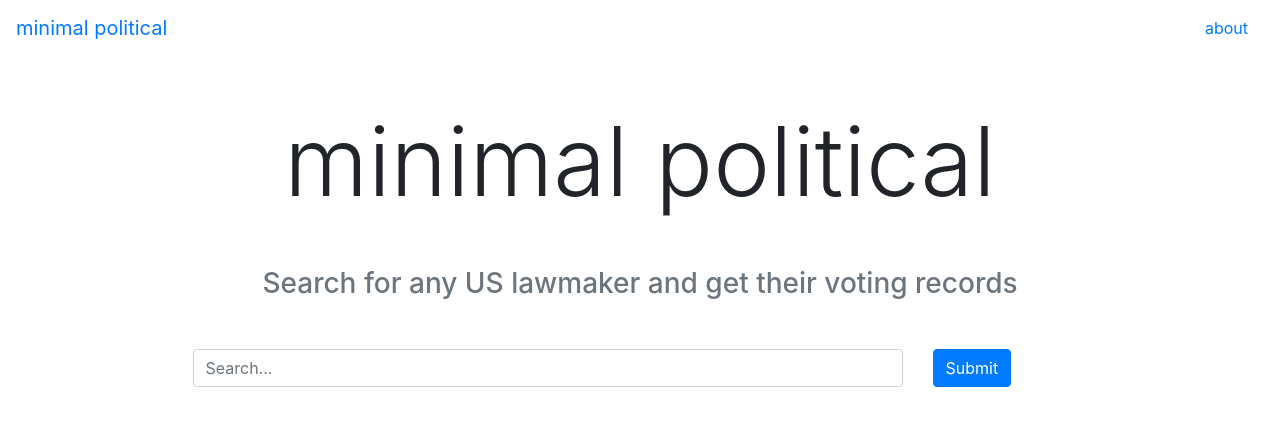
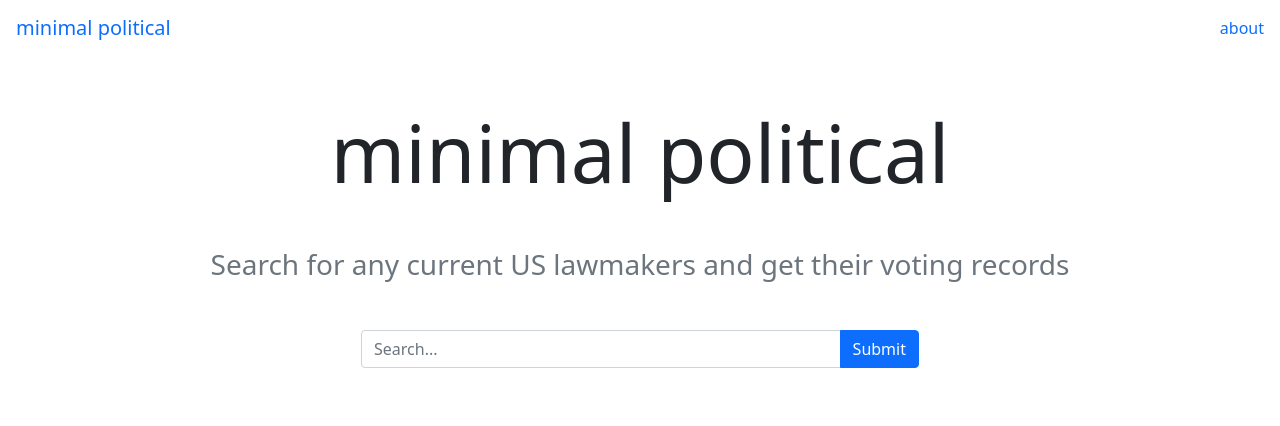
Before and after one commit to JohnnyQuinn/minimal-political, a Flask app: page / in a window 1280 px wide. Shown: the top 426 px of the page. Run offline with Flask 2, Linux system fonts and the light colour scheme; some libraries are stand-ins or nearby versions.

Commit message:
updated to bootstrap v.5, deleted autocomplete stuff from home.html, and added to lawmaker_info() to include outputting correct party

```diff
--- a/app.py
+++ b/app.py
@@ -68,6 +68,14 @@ def get_lawmaker_info(lawmaker_query, senate_members_data, house_members_data):
                     lawmaker_info['chamber'] = 'House'
                     lawmaker_info['party'] = member['party']
                     break
+
+    # corrects lawmaker's party
+    if lawmaker_info['party'] == 'R':
+        lawmaker_info['party'] = 'Republican'
+    elif lawmaker_info['party'] == 'D':
+        lawmaker_info['party'] = 'Democrat'
+    else:
+        lawmaker_info['party'] = 'Independent'
 
     return lawmaker_info
 
--- a/templates/home.html
+++ b/templates/home.html
@@ -6,41 +6,20 @@
         <title></title>
         <meta name="description" content="">
         <meta name="viewport" content="width=device-width, initial-scale=1">
-        <link rel="stylesheet" href="https://stackpath.bootstrapcdn.com/bootstrap/4.1.3/css/bootstrap.min.css" integrity="sha384-MCw98/SFnGE8fJT3GXwEOngsV7Zt27NXFoaoApmYm81iuXoPkFOJwJ8ERdknLPMO" crossorigin="anonymous">
+        <link href="https://cdn.jsdelivr.net/npm/bootstrap@5.0.0-beta1/dist/css/bootstrap.min.css" rel="stylesheet" integrity="sha384-giJF6kkoqNQ00vy+HMDP7azOuL0xtbfIcaT9wjKHr8RbDVddVHyTfAAsrekwKmP1" crossorigin="anonymous">
         <title>minimal political</title>
     </head>
     <body>
         <nav class="navbar">
-            <a href="#" class="navbar-brand">minimal political</a>
+            <a href="#" class="navbar-brand ps-3">minimal political</a>
             <a href="" class="nav-link">about</a>
         </nav>
         <div class="container mx-auto mt-5">
             <h1 class="display-1 text-center">minimal political</h1>
-            <h3 class="text-muted text-center mt-5">Search for any US lawmaker and get their voting records</h1>
-            <form action="/lawmaker-results" method="GET" class="mt-5">
-                <div class="form-inline">
-                    <div class="container">
-                        <div class="row">
-                            <div class="col-1"></div>
-                            <div class="container col-8 ">
-                                <input type="text" id="seachbar" class="form-control ml-auto w-100" placeholder="Search..." name="lawmaker-query" autocomplete="off">
-                                <div id="autocomplete_box" style="display:none">
-                                    <ul>
-                                        {% for member in full_congress_list %}
-                                            <li>
-                                                <p>{{ member['last_name'] }}</p>
-                                            </li>
-                                        {% endfor %}
-                                    </ul>
-                                </div>
-                            </div>
-                            <div class="col-2 ">
-                                <button type="submit" class="btn btn-primary mr-auto">Submit</button>
-                            </div>
-                            <div class="col-1"></div>
-                        </div>
-                    </div>
-                </div>
+            <h3 class="text-muted text-center mt-5">Search for any current US lawmakers and get their voting records</h1>
+            <form action="/lawmaker-results" method="GET" class="mt-5 input-group w-50 mx-auto">
+                    <input type="text" id="seachbar" class="form-control" placeholder="Search..." name="lawmaker-query" autocomplete="off">
+                    <button type="submit" class="btn btn-primary">Submit</button>
             </form>
         </div>
     </body>
```
Also changed, not shown: templates/lawmaker-results.html (+6 -6 lines).
